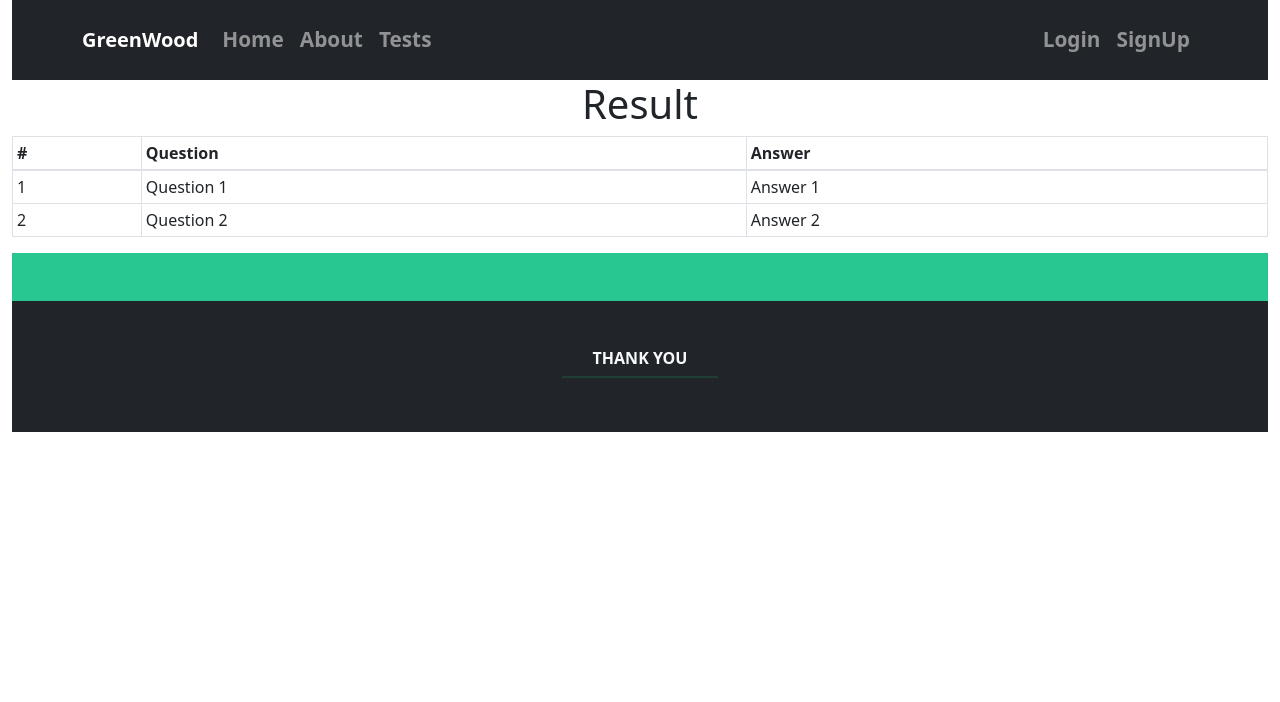
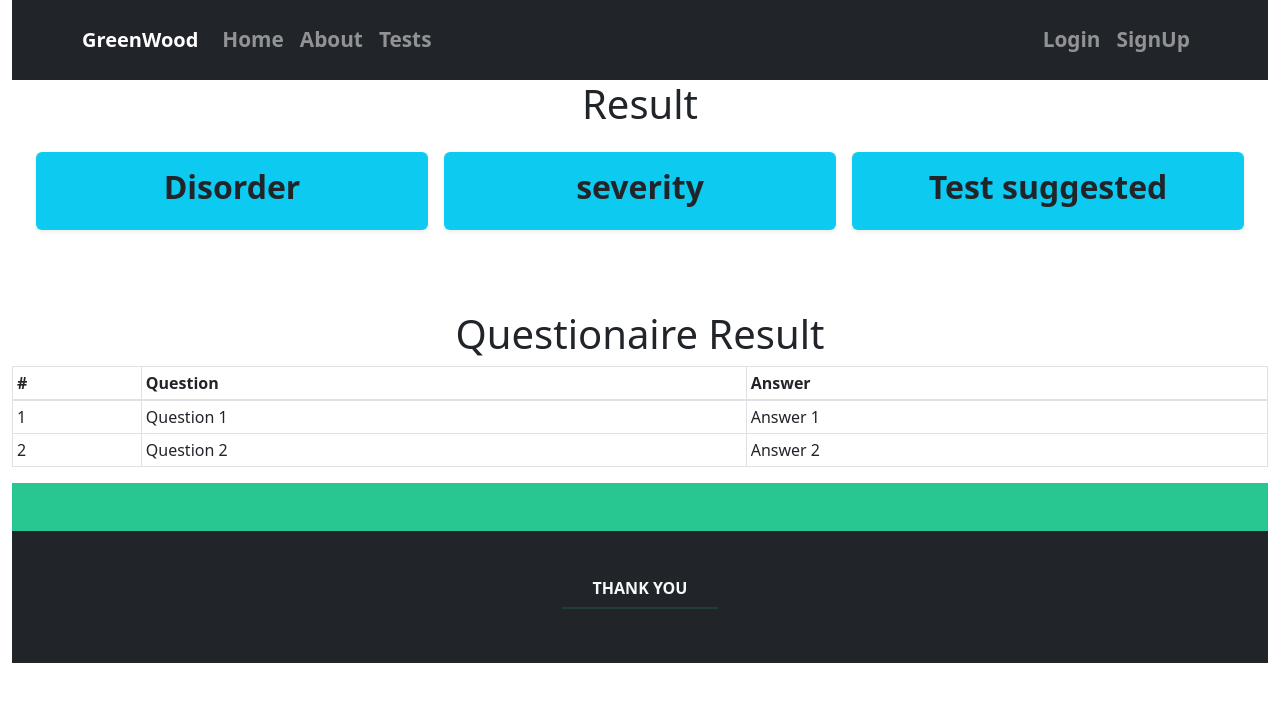
Before and after one commit to Astro3321/greenwood, a React (Create React App) app: page /result in a window 1280 px wide. Shown: the top 702 px of the page. Built offline with nearby package versions, Linux system fonts and the light colour scheme; no server answers; a web font is replaced by a local one.

Commit message:
Result page designing

```diff
--- a/src/components/Login.js
+++ b/src/components/Login.js
@@ -3,8 +3,10 @@ import {Form, Button, Card, Alert } from 'react-bootstrap'
 import { Link, useNavigate } from 'react-router-dom'
 import { useAuth } from '../contexts/AuthContext'
 import "./UserForm.css"
+import bgimg from "../images/25.08.2022_19.13.44_REC.png"
 
-export default function Login() {
+
+export default function Login(props) {
   const emailRef = useRef()
   const passwordRef = useRef()
   const [loading, setLoading] = useState(false)
@@ -37,9 +39,18 @@ export default function Login() {
     setLoading(false)
   }
 
+
+    const banner = {
+        background: `linear-gradient(rgb(0,0,0,0.5),#28c792),url(${bgimg}) no-repeat center center / cover`, /*/url */
+
+    };
+
+
+
   return (<>
+     <div    style={banner}>
   <br></br>
-  <div className="square1" style={{background:"#20c997",border:"2px solid white"}}>
+  <div className="square1" >
     <Card >
       <Card.Body style={{background:"white"}}>
       <h1 className='text-center mb-4'><strong>Login</strong></h1>
@@ -55,14 +66,16 @@ export default function Login() {
               <Form.Control type="password" ref={passwordRef} required />
           </Form.Group>
           <br></br>
-          <Button className="w-100" type="submit" disabled={loading}>Login</Button>
+          <Button  className="w-100" type="submit" disabled={loading}>Login</Button>
         </Form>
       </Card.Body>
     </Card>
     <div className="w-100 text-center mt-2 text-dark">
-      <strong> Need an Account? <Link className='btn btn-light'  to="/signup">Sign Up</Link></strong>
+      <strong> Need an Account? <Link  to="/signup">Sign Up</Link></strong>
     </div>
     </div>
     <br></br>
+
+    {/* </section> */}  </div>
   </>)
 }
--- a/src/components/Result.js
+++ b/src/components/Result.js
@@ -24,6 +24,41 @@ return(
                 <h1>Result</h1>
             </center>
 
+            <div class="container-fluid px-4">
+                <div class="row g-3 my-2">
+                    <div class="col-md-4">
+                        <div class="p-3 bg-info shadow-sm d-flex justify-content-around align-items-center rounded">
+                            <div>
+                                <h3 class="fs-2"><strong>Disorder</strong></h3>
+                                {/* <p class="fs-5">userType</p> */}
+                            </div>
+                        </div>
+                    </div>
+                    <div class="col-md-4">
+                        <div class="p-3 bg-info shadow-sm d-flex justify-content-around align-items-center rounded">
+                            <div>
+                                <h3 class="fs-2"><strong>severity</strong></h3>
+                                {/* <p class="fs-5">userType</p> */}
+                            </div>
+                        </div>
+                    </div>
+                    <div class="col-md-4">
+                        <div class="p-3 bg-info shadow-sm d-flex justify-content-around align-items-center rounded">
+                            <div>
+                                <h3 class="fs-2"><strong>Test suggested</strong></h3>
+                                {/* <p class="fs-5">userType</p> */}
+                            </div>
+                        </div>
+                    </div>
+                </div>
+            </div>
+
+                    <br /><br /><br />
+
+                    <center>
+                <h1>Questionaire Result</h1>
+            </center>
+
             <Table respponsive bordered hover size="sm">
                 <thead>
                     {showHeading}
@@ -33,7 +68,7 @@ return(
                 </tbody>
             </Table>
         </div>
-    )
+         )
 }
 
 export default function Result() {
--- a/src/components/UserForm.css
+++ b/src/components/UserForm.css
@@ -12,7 +12,7 @@
     margin: auto;
     background-color: whitesmoke;
     width: 300px;
-    height: 700px;
+    height: 500px;
     padding: 10px;
     display: center;
     border: 0.5rem outset #019587;
```
Also changed, not shown: src/images/25.08.2022_19.13.44_REC.png (added).
